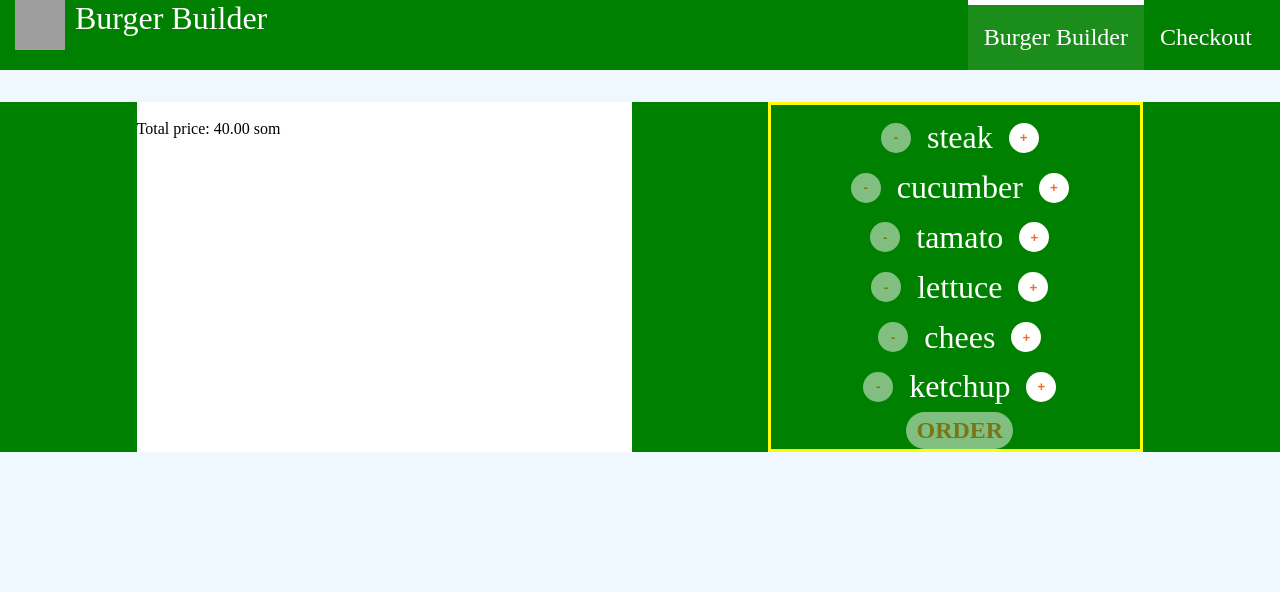
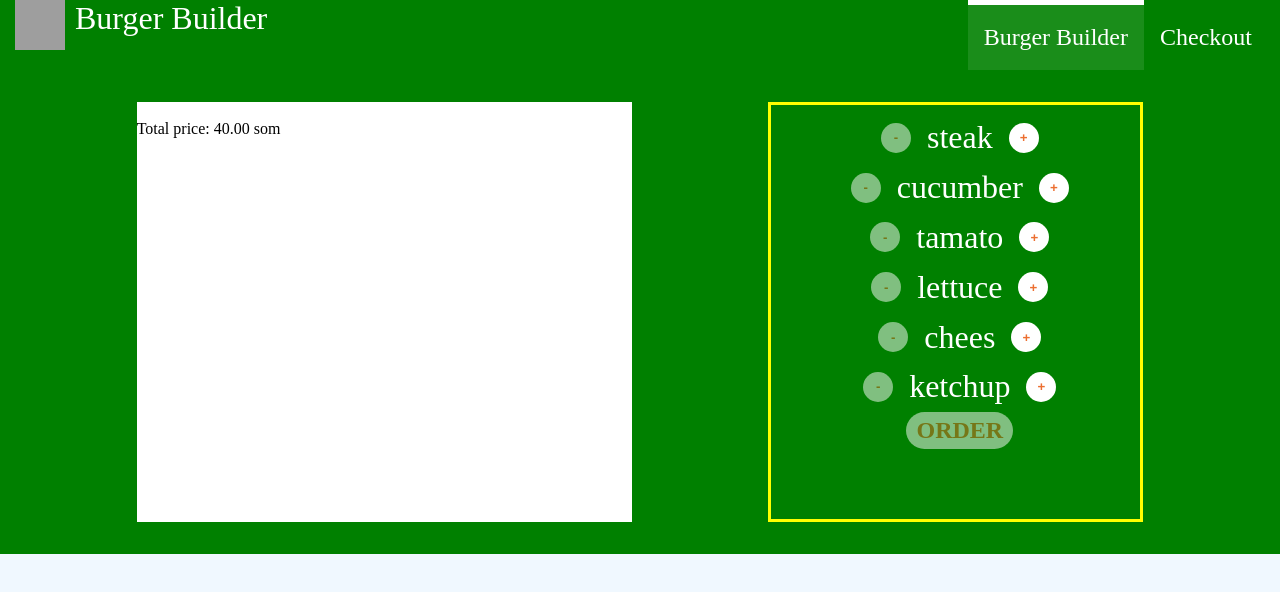
Before and after one commit to Azimbai03/burger-builder, a React (Create React App) app: page / in a window 1280 px wide. Shown: the top 592 px of the page. Built offline with nearby package versions, Linux system fonts and the light colour scheme; grey boxes are pictures that could not be loaded.

Commit message:
remote the Layout

```diff
--- a/src/components/BurgerBuilder/BurgerControls/BurgerControls.module.css
+++ b/src/components/BurgerBuilder/BurgerControls/BurgerControls.module.css
@@ -1,9 +1,10 @@
 .BurgerControls {
     border: 3px solid yellow;
+    padding-bottom: 1rem;
 width: 90%;
 max-width: 375px;
-height: auto;
-max-height: 400px;
+height: 420px;
+max-height: 420px;
 
     padding-top: .5rem;
     padding-left: .5rem;
--- a/src/components/layout/Layout.module.css
+++ b/src/components/layout/Layout.module.css
@@ -1,3 +1,5 @@
 .Layout main {
   padding-top: 2rem;
+  padding-bottom: 2rem;
+  background-color: green;
 }
```
